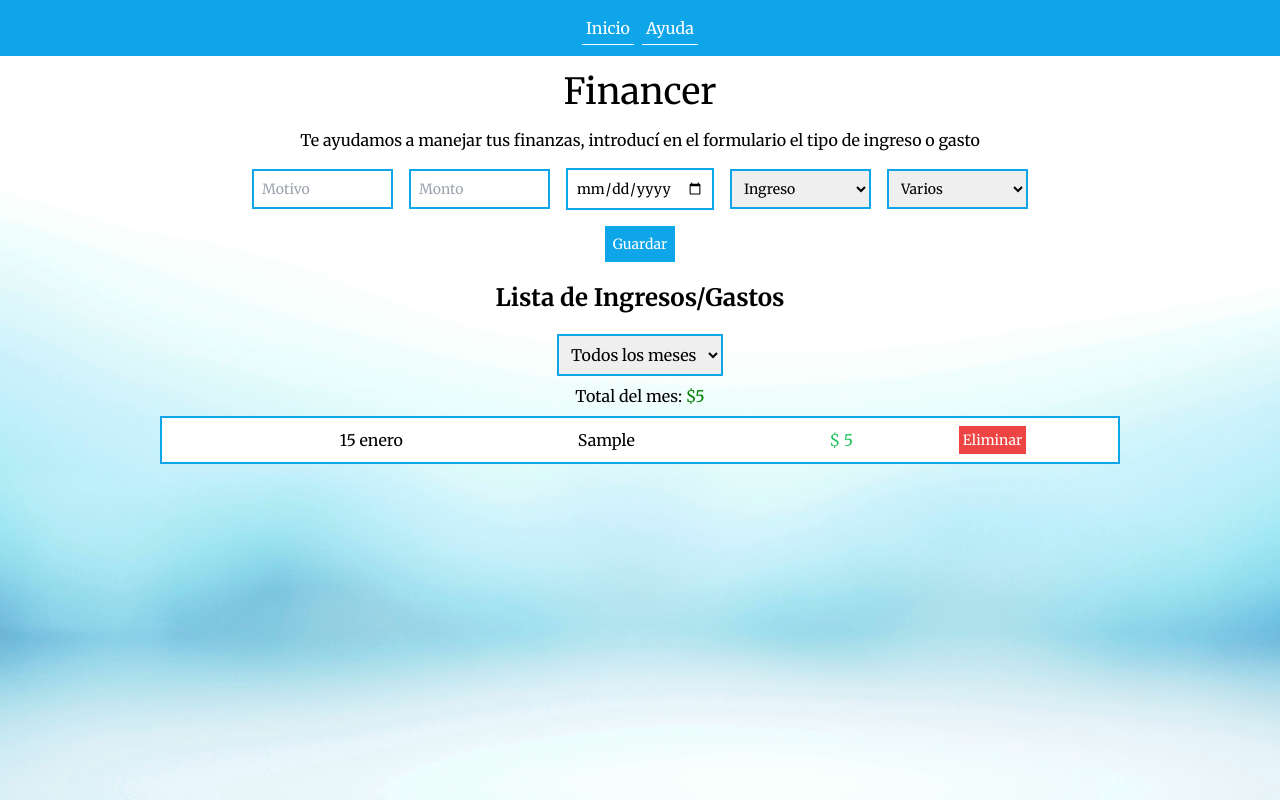
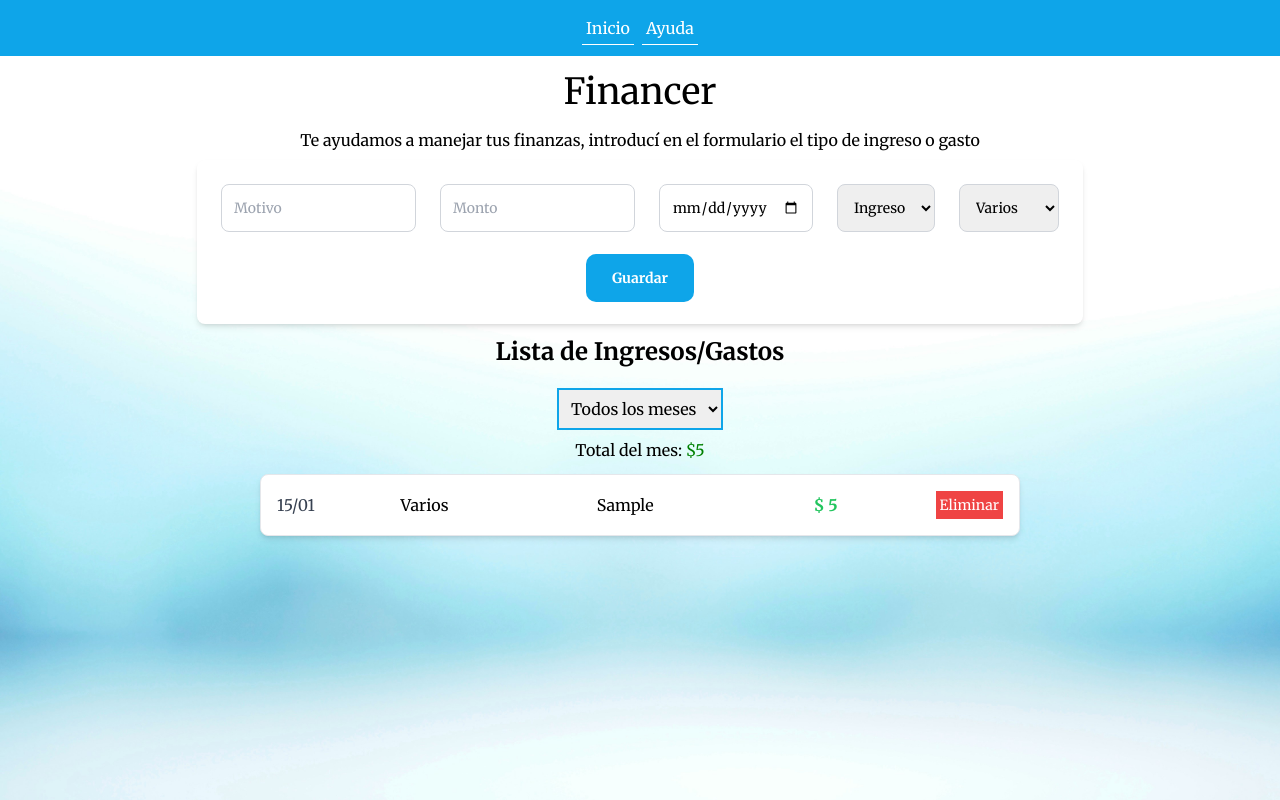
Before and after one commit to martinvruiz/financer, a React (Create React App) app: page / in a window 1280 px wide. Both pictures are taken after typing "Sample", "5", "2020-01-15" into the empty fields and a click on the button "Guardar". Built offline with nearby package versions, Linux system fonts and the light colour scheme.

Commit message:
change ui

```diff
--- a/src/components/MonthSelector/MonthSelector.jsx
+++ b/src/components/MonthSelector/MonthSelector.jsx
@@ -24,14 +24,20 @@ export const MonthSelector = ({setSelectedDate})=>{
         setSelectedDate(e.target.value);
     };
 
+    const formatMonth = (string)=>{
+        return string.charAt(0).toUpperCase() + string.slice(1);
+    }
+
     return <>
 
-    <select className="p-2 border-2 border-sky-500 m-2" onChange={handleDateChange}>
-        <option value="">Todos los meses</option>
-        {month.map((date, index) => (
-        <option key={index} value={date}>
-            {date}
-        </option>
+    <select
+        className="p-2 border-2 border-sky-500 m-2"
+        onChange={handleDateChange}>
+            <option value="">Todos los meses</option>
+                {month.map((date, index) => (
+            <option key={index} value={date}>
+                {formatMonth(date)}
+            </option>
         ))}
     </select>
 
--- a/src/components/TransactionForm/TransactionForm.jsx
+++ b/src/components/TransactionForm/TransactionForm.jsx
@@ -41,17 +41,51 @@ const handleSubmit = (e)=>{
 
     return <>
 
-        <form onSubmit={handleSubmit} action="transaction" className="text-sm text-center">
-            <div className="flex flex-col items-center justify-center lg:flex-row">
-                <input className="p-2 border-2 border-sky-500 m-2 w-full" maxLength="20" placeholder="Motivo" type="text" name="spend" id="spend" value={formData.spend} onChange={handleChange}/>
-                <input className="p-2 border-2 border-sky-500 m-2 w-full" placeholder="Monto" type="number" name="money" id="money" value={formData.money} onChange={handleChange}/>
-                <input className="p-2 border-2 border-sky-500 m-2 w-full" type="date" name="date" id="date" onChange={handleChange} value={formData.date}/>
-                <select className="p-2 border-2 border-sky-500 m-2 w-full"  name="type" id="type" value={formData.type} onChange={handleChange}>
+        <form
+            onSubmit={handleSubmit}
+            action="transaction"
+            className="text-sm text-center bg-white shadow-md rounded-lg p-6 max-w-full">
+            <div className="flex flex-col gap-4 lg:flex-row lg:gap-6">
+                <input
+                    className="p-3 border border-gray-300 rounded-lg focus:outline-none focus:ring-2 focus:ring-sky-500 "
+                    maxLength="20"
+                    placeholder="Motivo"
+                    type="text"
+                    name="spend"
+                    id="spend"
+                    value={formData.spend}
+                    onChange={handleChange}/>
+                <input
+                    className="p-3 border border-gray-300 rounded-lg focus:outline-none focus:ring-2 focus:ring-sky-500"
+                    placeholder="Monto"
+                    type="number"
+                    name="money"
+                    id="money"
+                    value={formData.money}
+                    onChange={handleChange}/>
+                <input
+                    className="p-3 border border-gray-300 rounded-lg focus:outline-none focus:ring-2 focus:ring-sky-500"
+                    type="date"
+                    name="date"
+                    id="date"
+                    onChange={handleChange}
+                    value={formData.date}/>
+                <select
+                    className="p-3 border border-gray-300 rounded-lg focus:outline-none focus:ring-2 focus:ring-sky-500"
+                    name="type"
+                    id="type"
+                    value={formData.type}
+                    onChange={handleChange}>
                         <option value="ingreso">Ingreso</option>
                         <option value="gasto">Gasto</option>
                 </select>
                 { (formData.type === "gasto" ? (
-                    <select className="p-2 border-2 border-sky-500 m-2 w-full" name="category" id="category" value={formData.category} onChange={handleChange}>
+                    <select
+                        className="p-3 border border-gray-300 rounded-lg w-full lg:w-auto focus:outline-none focus:ring-2 focus:ring-sky-500"
+                        name="category"
+                        id="category"
+                        value={formData.category}
+                        onChange={handleChange}>
                             <option value="varios">Varios</option>
                             <option value="alimentacion">Alimentación</option>
                             <option value="expensas">Expensas</option>
@@ -60,7 +94,12 @@ const handleSubmit = (e)=>{
                             <option value="ocio">Ocio</option>
                             <option value="deudas">Deudas</option>
                     </select> ) : (
-                    <select className="p-2 border-2 border-sky-500 m-2 w-full" name="category" id="category" value={formData.category} onChange={handleChange}>
+                    <select
+                        className="p-3 border border-gray-300 rounded-lg w-full lg:w-auto focus:outline-none focus:ring-2 focus:ring-sky-500"
+                        name="category"
+                        id="category"
+                        value={formData.category}
+                        onChange={handleChange}>
                             <option value="varios">Varios</option>
                             <option value="sueldo">Sueldo</option>
                             <option value="alquiler">Alquiler</option>
@@ -69,7 +108,11 @@ const handleSubmit = (e)=>{
                     )
                 )}
             </div>
-            <button className="p-2 m-2 bg-sky-500 text-white" type="submit">Guardar</button>
+            <button
+                className="mt-6 w-full lg:w-auto px-6 py-3 bg-sky-500 text-white font-semibold rounded-lg hover:bg-sky-600 transition-all focus:ring-2 focus:ring-sky-500"
+                type="submit">
+                    Guardar
+            </button>
         </form>
 
     </>
--- a/src/components/TransactionList/TransactionList.jsx
+++ b/src/components/TransactionList/TransactionList.jsx
@@ -8,9 +8,13 @@ export const TransactionList = ({ selectedDate })=>{
 
     const formatDate = (dateString) => {
         const parsedDate = parseISO(dateString);
-        return format(parsedDate, "dd MMMM", { locale: es });
+        return format(parsedDate, "dd/MM", { locale: es });
 
     };
+
+    const formatCategory = (string)=>{
+        return string.charAt(0).toUpperCase() + string.slice(1);
+    }
 
 
     const filteredTransactions = selectedDate
@@ -28,13 +32,14 @@ export const TransactionList = ({ selectedDate })=>{
 
     return <>
 
-        <ul className="lg:w-3/4 w-11/12 bg-white flex flex-col text-center justify-center border-2 p-1  my-2 border-sky-500">
+        <ul className="lg:w-3/5 w-11/12 flex flex-col text-center justify-center p-1  my-2 space-y-3">
             {
                 sortedTrans.map((transaction)=>
-                    <li className="flex justify-center items-center w-full p-1" key={transaction.id}>
-                        <p className="w-1/4 text-xs md:text-base">{formatDate(transaction.date)}</p>
+                    <li className="flex justify-between items-center p-4 bg-white shadow-md rounded-lg border border-gray-200 hover:shadow-lg transition-shadow" key={transaction.id}>
+                        <p className="text-sm md:text-base text-gray-700">{formatDate(transaction.date)}</p>
+                        <p className="w-1/4 text-xs md:text-base">{formatCategory(transaction.category)}</p>
                         <p className="w-1/4 text-xs md:text-base">{transaction.spend}</p>
-                        <p className={`w-1/4 text-xs md:text-base ${ transaction.type === "ingreso" ? "text-green-500": "text-red-500"}`}>$ {transaction.money}</p>
+                        <p className={`w-1/4 text-center font-semibold text-xs md:text-base ${ transaction.type === "ingreso" ? "text-green-500": "text-red-500"}`}>$ {transaction.money}</p>
                         <button onClick={()=>deleteTransaction(transaction.id)} className="p-1 bg-red-500 text-white text-xs md:text-sm">Eliminar</button>
                     </li>
                 )
```
Lines whose indentation alone changed are shown as unchanged.
